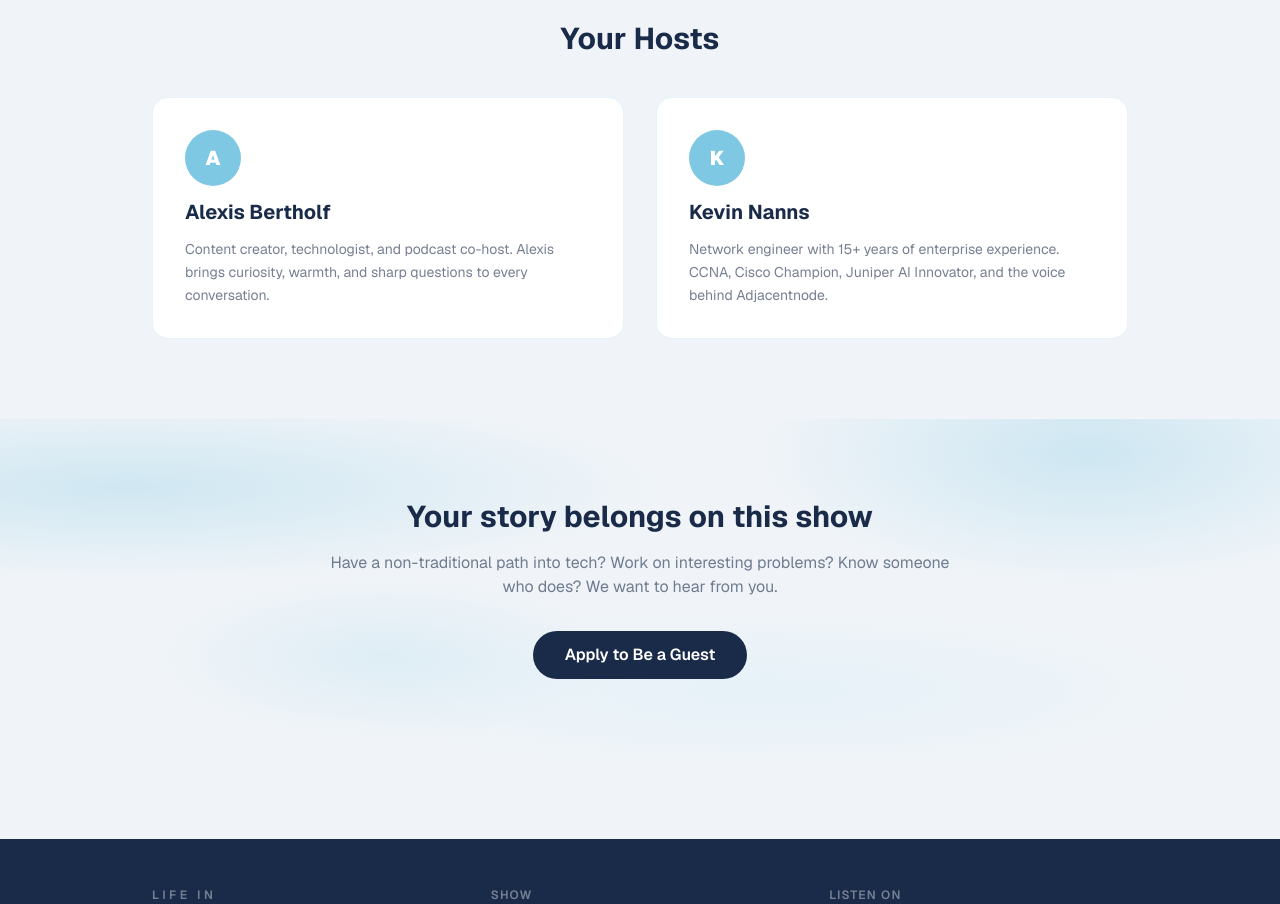
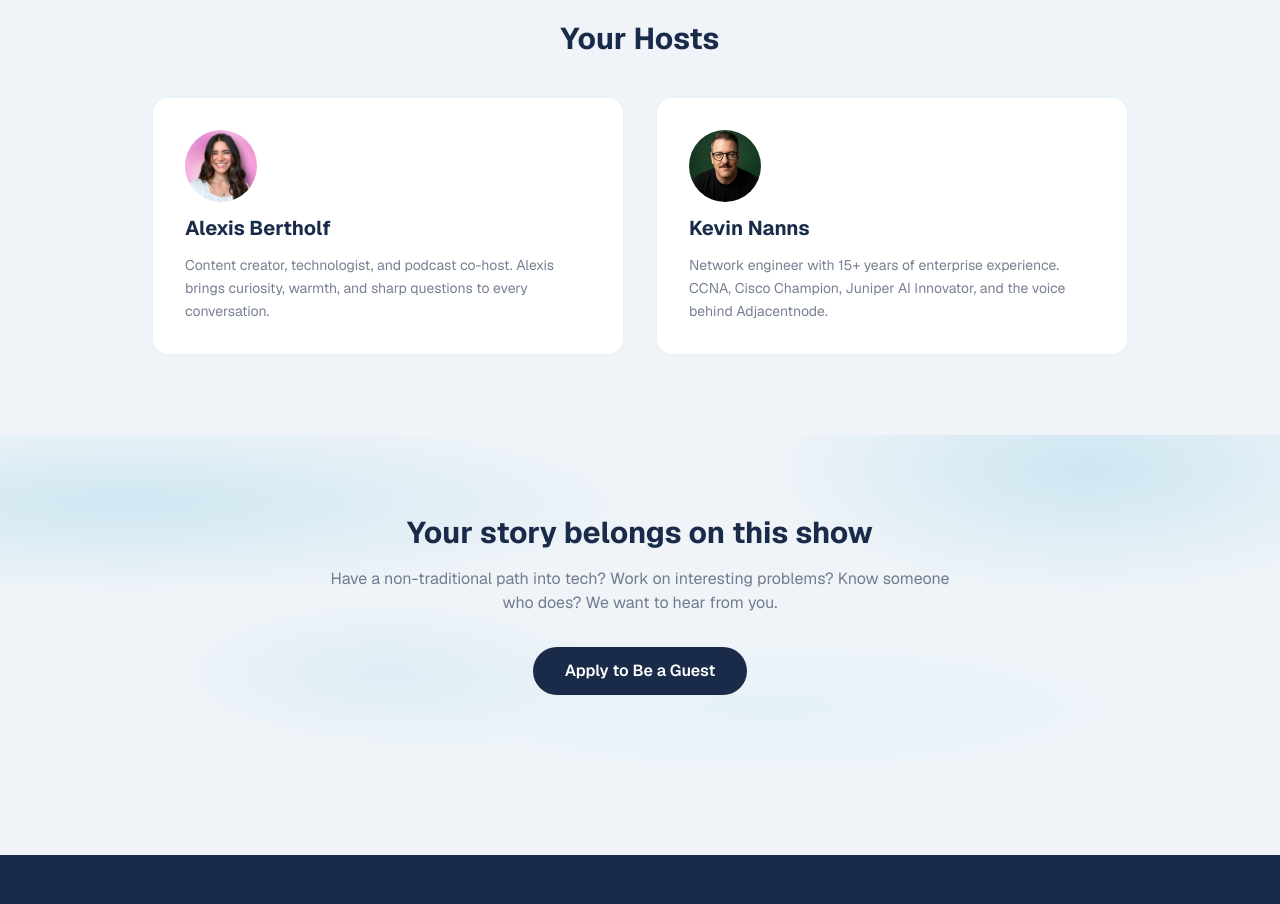
Before and after one commit to adjacentnode/life-in-uptime, a Next.js app: page / in a window 1280 px wide. Shown: the part 1640-2544 px from the top of the page. Built offline with nearby package versions, Linux system fonts and the light colour scheme; no server answers.

Commit message:
feat: real host photos, fix all listen links, podcast cover art favicon

```diff
--- a/app/page.tsx
+++ b/app/page.tsx
@@ -1,5 +1,18 @@
 import Image from "next/image";
 import Link from "next/link";
+
+const HOSTS = [
+  {
+    name: "Alexis Bertholf",
+    photo: "/alexis-bertholf.jpg",
+    bio: "Content creator, technologist, and podcast co-host. Alexis brings curiosity, warmth, and sharp questions to every conversation.",
+  },
+  {
+    name: "Kevin Nanns",
+    photo: "/kevin-nanns.jpg",
+    bio: "Network engineer with 15+ years of enterprise experience. CCNA, Cisco Champion, Juniper AI Innovator, and the voice behind Adjacentnode.",
+  },
+];
 import { getEpisodes, formatDate } from "@/lib/episodes";
 
 const COVER_ART =
@@ -241,26 +254,18 @@ export default async function Home() {
           Your Hosts
         </h2>
         <div className="grid grid-cols-1 md:grid-cols-2 gap-8">
-          {[
-            {
-              name: "Alexis Bertholf",
-              bio: "Content creator, technologist, and podcast co-host. Alexis brings curiosity, warmth, and sharp questions to every conversation.",
-            },
-            {
-              name: "Kevin Nanns",
-              bio: "Network engineer with 15+ years of enterprise experience. CCNA, Cisco Champion, Juniper AI Innovator, and the voice behind Adjacentnode.",
-            },
-          ].map((host) => (
+          {HOSTS.map((host) => (
             <div
               key={host.name}
               className="bg-white rounded-2xl p-8 border border-sky-blue/30 flex flex-col gap-3"
             >
-              <div
-                className="w-14 h-14 rounded-full flex items-center justify-center text-xl font-black text-white"
-                style={{ background: "var(--sky-blue-mid)" }}
-              >
-                {host.name.charAt(0)}
-              </div>
+              <Image
+                src={host.photo}
+                alt={host.name}
+                width={72}
+                height={72}
+                className="rounded-full object-cover w-18 h-18"
+              />
               <h3 className="text-xl font-bold text-navy">{host.name}</h3>
               <p className="text-navy/60 text-sm leading-relaxed">{host.bio}</p>
             </div>
```
Also changed, not shown: public/alexis-bertholf.jpg (added), public/kevin-nanns.jpg (added).
